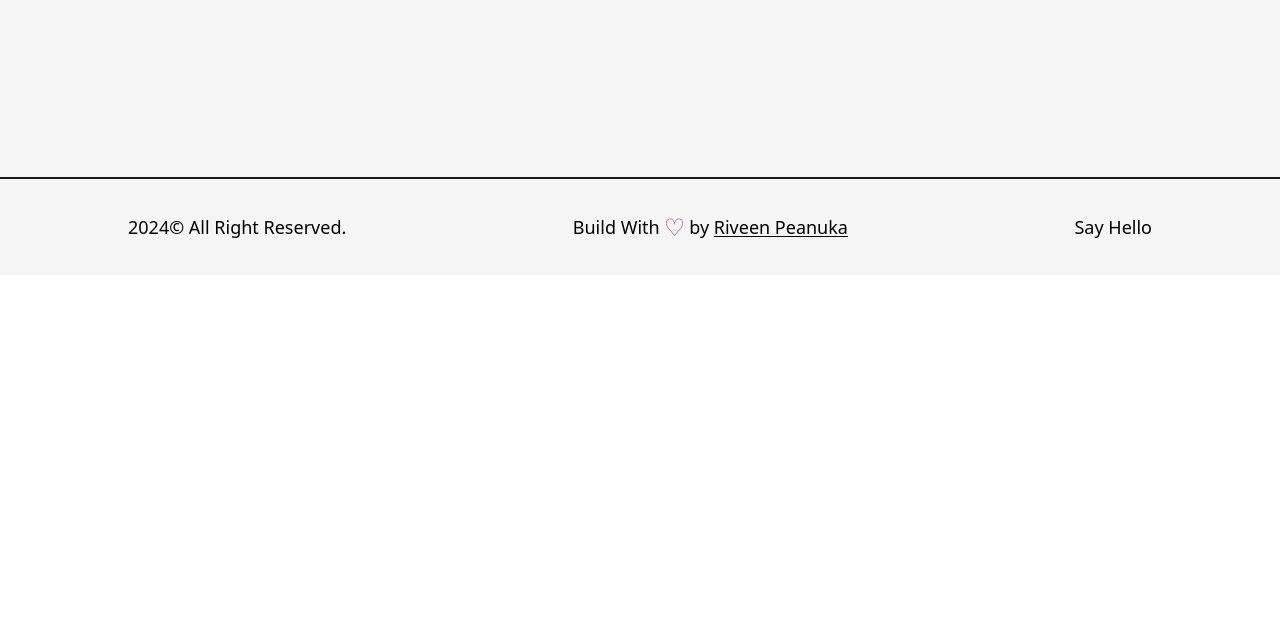
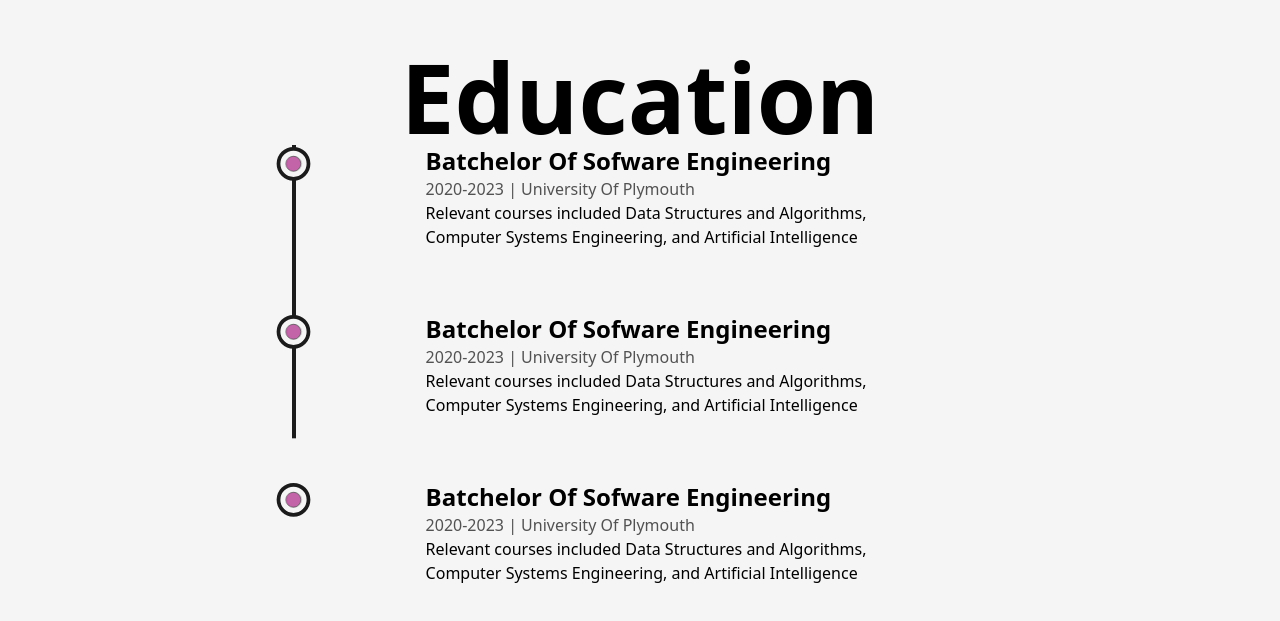
Before and after one commit to spriveen/Portfolio, a Next.js app: page /about in a window 1280 px wide. Shown: the part 3659-4280 px from the top of the page. Before the commit the page ends 3934 px from the top, so only its background shows below. Built offline with nearby package versions, Linux system fonts and the light colour scheme.

Commit message:
update project.js

```diff
--- /dev/null
+++ b/src/components/Education.js
@@ -0,0 +1,84 @@
+import React, { useRef } from 'react'; // Importing useRef from 'react'
+import { motion, useScroll } from 'framer-motion';
+import LiIcon from './LiIcon';
+
+const Details = ({ type , time, place, info }) => {
+  const ref = useRef(null);
+
+  return (
+    <li
+    ref={ref}
+    className='my-8 first:mt-0 last:mb-0 w-[60%] mx-auto flex flex-col items-center justify-between'
+    >
+      <LiIcon reference={ref} />
+      <motion.div
+      initial={{y:50}}
+      whileInView={{y:0}}
+      transition={{duration:0.5, type:"spring"}}
+   >
+
+<h3 className="capitalize font-bold text-2xl">{type}</h3>
+<span className='capitalize font-medium text-dark/75'>
+          {time} | {place}
+        </span>
+        <p className='font-medium w-full'>{info}</p>
+      </motion.div>
+    </li>
+  );
+};
+
+const Education = () => {
+  const ref = useRef(null);
+  const { scrollYProgress } = useScroll(
+    {
+    target: ref.current,
+    offset: ["start end", "center start"]
+  })
+
+  return (
+    <div className='my-64'>
+      <h2 className='font-bold text-8xl w-full text-center'>
+        Education
+        </h2>
+
+      <div ref={ref} className='w-[75%] mx-auto relative'>
+        <motion.div
+          style={{ scaleY: scrollYProgress }}
+
+          className="absolute left-9 top-0 w-[4px] h-full bg-dark origin-top"
+        />
+
+        <ul className='w-full flex flex-col items-start justify-between ml-4'>
+          <Details
+            type="Batchelor of Sofware Engineering"
+            time="2020-2023"
+            place="University Of Plymouth"
+            info="Relevant courses included Data Structures and Algorithms, Computer Systems Engineering, and Artificial
+Intelligence"
+         />
+
+<Details
+            type="Batchelor of Sofware Engineering"
+            time="2020-2023"
+            place="University Of Plymouth"
+            info="Relevant courses included Data Structures and Algorithms, Computer Systems Engineering, and Artificial
+Intelligence"
+          />
+          <Details
+            type="Batchelor of Sofware Engineering"
+            time="2020-2023"
+            place="University Of Plymouth"
+            info="Relevant courses included Data Structures and Algorithms, Computer Systems Engineering, and Artificial
+Intelligence"
+          />
+
+
+
+
+        </ul>
+      </div>
+    </div>
+  );
+};
+
+export default Education;
--- a/src/components/Experience.js
+++ b/src/components/Experience.js
@@ -1,10 +1,25 @@
 import React, { useRef } from 'react'; // Importing useRef from 'react'
 import { motion, useScroll } from 'framer-motion';
+import LiIcon from './LiIcon';
 
 const Details = ({ position, company, companyLink, time, address, work }) => {
+  const ref = useRef(null);
+
   return (
-    <li className='my-8 first:mt-0 last:mb-0 w-[60%] mx-auto flex flex-col items-center justify-between'>
-      <div>
+    <li ref={ref} className='my-8 first:mt-0 last:mb-0 w-[60%] mx-auto flex flex-col items-center justify-between'>
+      <LiIcon reference={ref} />
+      <motion.div
+      initial={{y:50}}
+      whileInView={{y:0}}
+      transition={{duration:0.5, type:"spring"}}
+   >
+
+
+
+
+
+
+
         <h3 className='capitalize font-bold text-2xl'>
           {position}&nbsp;
           <a
@@ -20,26 +35,30 @@
           {time} | {address}
         </span>
         <p className='font-medium w-full'>{work}</p>
-      </div>
+      </motion.div>
     </li>
   );
 };
 
 const Experience = () => {
   const ref = useRef(null);
-  const { scrollYProgress } = useScroll({
+  const { scrollYProgress } = useScroll(
+    {
     target: ref.current,
     offset: ["start end", "center start"]
-  });
+  })
 
   return (
     <div className='my-64'>
-      <h2 className='font-bold text-8xl w-full text-center'>Experience</h2>
+      <h2 className='font-bold text-8xl w-full text-center'>
+        Experience
+        </h2>
 
       <div ref={ref} className='w-[75%] mx-auto relative'>
         <motion.div
           style={{ scaleY: scrollYProgress }}
-          className="absolute left-8 top-0 w-[4px] h-full bg-dark origin-top"
+
+          className="absolute left-9 top-0 w-[4px] h-full bg-dark origin-top"
         />
 
         <ul className='w-full flex flex-col items-start justify-between ml-4'>
--- /dev/null
+++ b/src/components/LiIcon.js
@@ -0,0 +1,25 @@
+import React from 'react';
+import { motion, useScroll } from 'framer-motion';
+
+const LiIcon = ({ reference }) => {
+  const { scrollYProgress } = useScroll({
+    target: reference,
+    offset: ["center end", "center center"],
+  });
+
+  return (
+    <figure className="absolute left-0 stroke-dark">
+      <svg className='-rotate-90' width="75" height="75%" viewBox="0 0 100 100">
+        <circle cx="75" cy="50" r="20" className="stroke-primary stroke-1 fill-none" />
+        <motion.circle cx="75" cy="50" r="20" className='stroke-[5px] fill-light'
+
+
+          style={{ pathLength: scrollYProgress }}
+        />
+        <circle cx="75" cy="50" r="10" className='animate-pulse stroke-1 fill-primary' />
+      </svg>
+    </figure>
+  );
+};
+
+export default LiIcon;
--- a/src/pages/about.js
+++ b/src/pages/about.js
@@ -7,6 +7,7 @@
 import { useInView, useMotionValue, useSpring } from "framer-motion";
 import Skills from "@/components/Skills";
 import Experience from "@/components/Experience";
+import Education from "@/components/Education";
 
 
 const AnimatedNmbers = ({value})=>{
@@ -33,17 +34,6 @@
     })
 
     },[springValue, value])
-
-
-
-
-
-
-
-
-
-
-
 
 return <span ref={ref}></span>
 
@@ -122,6 +112,7 @@
 
           <Skills />
           <Experience />
+          <Education/>
         </Layout>
       </main>
     </>
--- /dev/null
+++ b/src/pages/project.js
@@ -0,0 +1,23 @@
+import Layout from '@/components/Layout'
+import React from 'react'
+import Head from 'next/head'
+import AnimatedText from '@/components/AnimatedText'
+
+const project = () => {
+  return (
+    <>
+    <Head>
+        <title>Riveen Peanuka | projects Page</title>
+        <meta name="description" content="any description" />
+      </Head>
+      <main>
+        <Layout>
+            <AnimatedText  text="Imagination Trumps Knowledge!" />
+        </Layout>
+      </main>
+
+    </>
+  )
+}
+
+export default project
```
